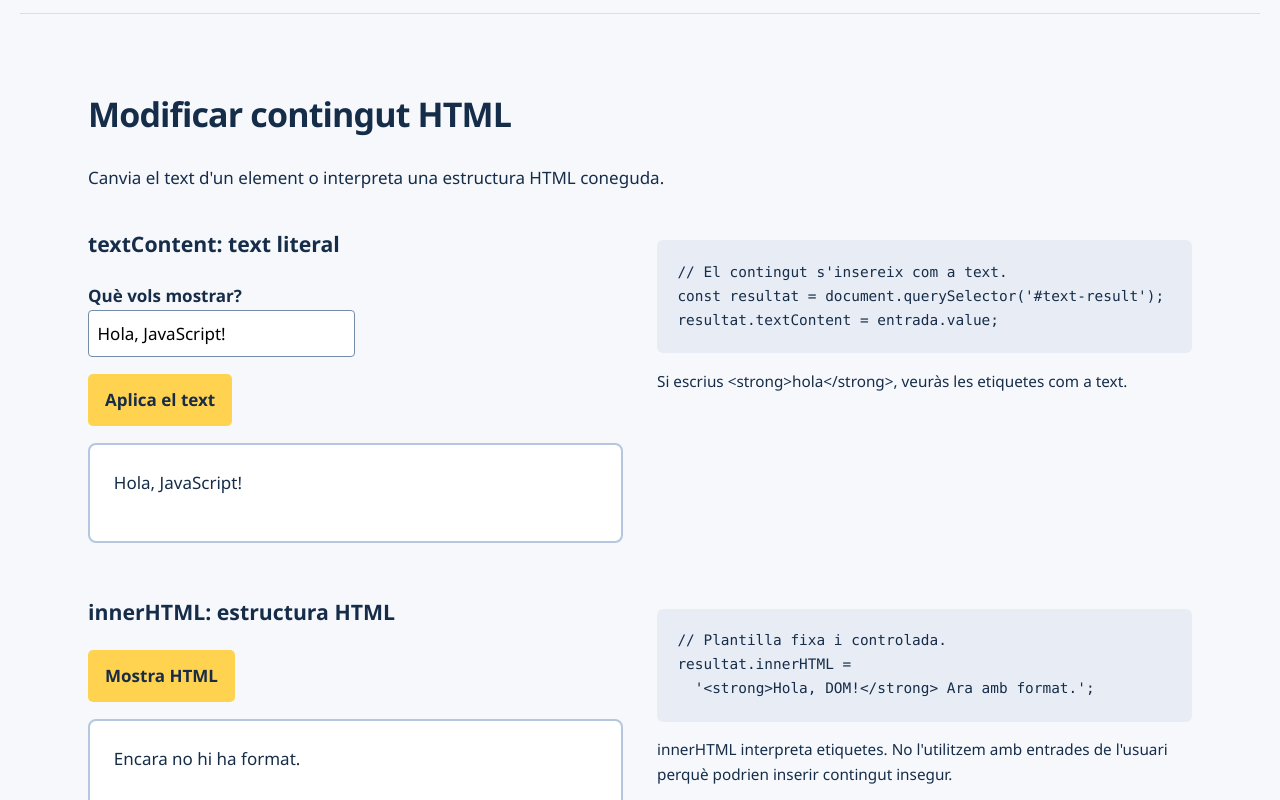
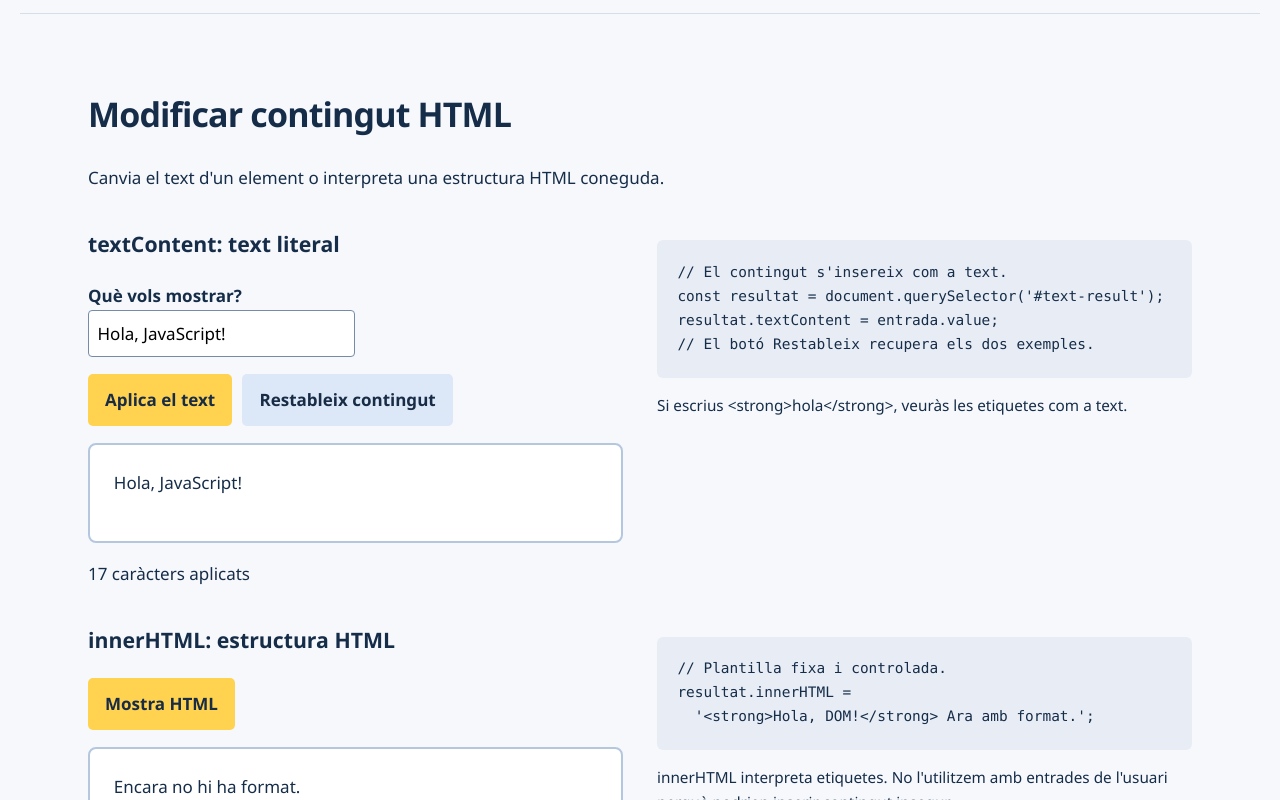
Before and after one commit to LucaMZM/javascript-dom-gitflow, a website: page index.html in a window 1280 px wide. Both pictures are taken after a click on the button "Aplica el text". Shown: the part 898-1698 px from the top of the page. Drawn offline with Linux system fonts and the light colour scheme.

Commit message:
fix(html): [usuari1] restablir contingut i comptar caràcters

```diff
--- a/app.js
+++ b/app.js
@@ -4,7 +4,9 @@
 const select = (selector) => document.querySelector(selector);
 select('#apply-text').addEventListener('click', () => {
   // textContent evita interpretar HTML escrit per l'usuari.
-  select('#text-result').textContent = select('#new-text').value;
+  const text = select('#new-text').value;
+  select('#text-result').textContent = text;
+  select('#text-count').textContent = Array.from(text).length + ' caràcters aplicats';
 });
 select('#apply-html').addEventListener('click', () => {
   // Només s'interpreta una plantilla fixa de confiança.
@@ -44,3 +46,11 @@ select('#reset-style').addEventListener('click', () => {
   select('#size-result').textContent = '20 px';
   select('#class-change').setAttribute('aria-pressed', 'false');
 });
+
+// Hotfix: repetir l'experiment sense recarregar la pàgina.
+select('#reset-content').addEventListener('click', () => {
+  select('#new-text').value = 'Hola, JavaScript!';
+  select('#text-result').textContent = 'Este text canviarà.';
+  select('#html-result').textContent = 'Encara no hi ha format.';
+  select('#text-count').textContent = '0 caràcters aplicats';
+});
--- a/index.html
+++ b/index.html
@@ -5,9 +5,10 @@
 <header><div class="brand"><span class="js-mark" aria-hidden="true">JS</span><span>Laboratori DOM<small>JavaScript aplicat a HTML</small></span></div><nav aria-label="Navegació principal"><a href="#home">Home</a><a href="#contingut">Contingut HTML</a><a href="#atributs">Atributs HTML</a><a href="#estils">Estils CSS</a></nav></header>
 <main id="principal"><section class="hero" id="home"><div><p>Curs de desenvolupament web</p><h1>Canvia el codi.<br>Observa el resultat.</h1><p>Explora com JavaScript transforma una pàgina. Escriu, prova i entén cada canvi en el DOM.</p><a class="button" href="#contingut">Comença amb el contingut</a></div><div class="dom-visual" aria-label="Esquema del DOM"><span>document</span><i>↓</i><span>&lt;html&gt;</span><i>↓</i><div><span>&lt;head&gt;</span><span>&lt;body&gt;</span></div><p>Un arbre d'elements.<br>Moltes possibilitats.</p></div></section>
 <section class="intro"><h2>Un laboratori per a aprendre fent</h2><p>L'objectiu és seleccionar elements del document, modificar-ne el contingut i els atributs, i controlar-ne la presentació. Cada exemple inclou controls, codi i un resultat visible.</p><p>Pràctica 1 de Luca Mazmishvili · Sistemes de control de versions</p></section>
-<section class="lesson" id="contingut"><h2>Modificar contingut HTML</h2><p>Canvia el text d'un element o interpreta una estructura HTML coneguda.</p><article class="example"><div><h3>textContent: text literal</h3><label for="new-text">Què vols mostrar?</label><input id="new-text" value="Hola, JavaScript!" maxlength="160"><div class="controls"><button id="apply-text">Aplica el text</button></div><p class="output" id="text-result" aria-live="polite">Este text canviarà.</p></div><div><pre><code>// El contingut s'insereix com a text.
+<section class="lesson" id="contingut"><h2>Modificar contingut HTML</h2><p>Canvia el text d'un element o interpreta una estructura HTML coneguda.</p><article class="example"><div><h3>textContent: text literal</h3><label for="new-text">Què vols mostrar?</label><input id="new-text" value="Hola, JavaScript!" maxlength="160"><div class="controls"><button id="apply-text">Aplica el text</button><button id="reset-content" class="secondary">Restableix contingut</button></div><p class="output" id="text-result" aria-live="polite">Este text canviarà.</p><output id="text-count" aria-live="polite">0 caràcters aplicats</output></div><div><pre><code>// El contingut s'insereix com a text.
 const resultat = document.querySelector('#text-result');
-resultat.textContent = entrada.value;</code></pre><p class="note">Si escrius &lt;strong&gt;hola&lt;/strong&gt;, veuràs les etiquetes com a text.</p></div></article><article class="example"><div><h3>innerHTML: estructura HTML</h3><div class="controls"><button id="apply-html">Mostra HTML</button></div><div class="output" id="html-result" aria-live="polite">Encara no hi ha format.</div></div><div><pre><code>// Plantilla fixa i controlada.
+resultat.textContent = entrada.value;
+// El botó Restableix recupera els dos exemples.</code></pre><p class="note">Si escrius &lt;strong&gt;hola&lt;/strong&gt;, veuràs les etiquetes com a text.</p></div></article><article class="example"><div><h3>innerHTML: estructura HTML</h3><div class="controls"><button id="apply-html">Mostra HTML</button></div><div class="output" id="html-result" aria-live="polite">Encara no hi ha format.</div></div><div><pre><code>// Plantilla fixa i controlada.
 resultat.innerHTML =
   '&lt;strong&gt;Hola, DOM!&lt;/strong&gt; Ara amb format.';</code></pre><p class="note">innerHTML interpreta etiquetes. No l'utilitzem amb entrades de l'usuari perquè podrien inserir contingut insegur.</p></div></article></section>
 <section class="lesson" id="atributs"><h2>Modificar atributs HTML</h2><p>Els atributs descriuen el comportament i les propietats d'un element.</p><article class="example"><div><h3>setAttribute i getAttribute</h3><label for="attribute-text">Nou títol de l'enllaç</label><input id="attribute-text" value="Consulta la guia de JavaScript" maxlength="120"><div class="controls"><button id="set-attr">Canvia title</button><button id="read-attr" class="secondary">Llig title</button></div><div class="output"><a id="demo-link" href="https://developer.mozilla.org/ca/docs/Web/JavaScript" title="Guia JavaScript">Guia de JavaScript de MDN</a><output id="attr-result" aria-live="polite">Llig l'atribut per veure'n el valor.</output></div></div><div><pre><code>// Escriure i llegir un atribut.
--- a/package.json
+++ b/package.json
@@ -1,6 +1,6 @@
 {
   "name": "javascript-dom-gitflow",
-  "version": "1.0.0",
+  "version": "1.0.1",
   "private": true,
   "scripts": {
     "start": "python3 -m http.server 8080",
```
